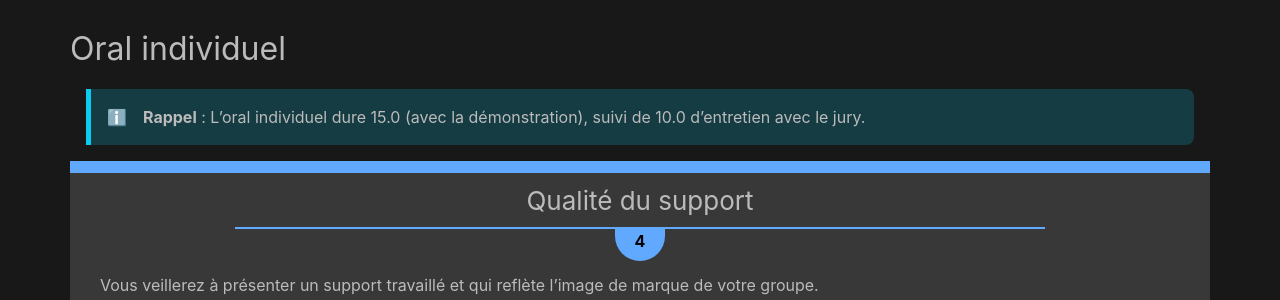
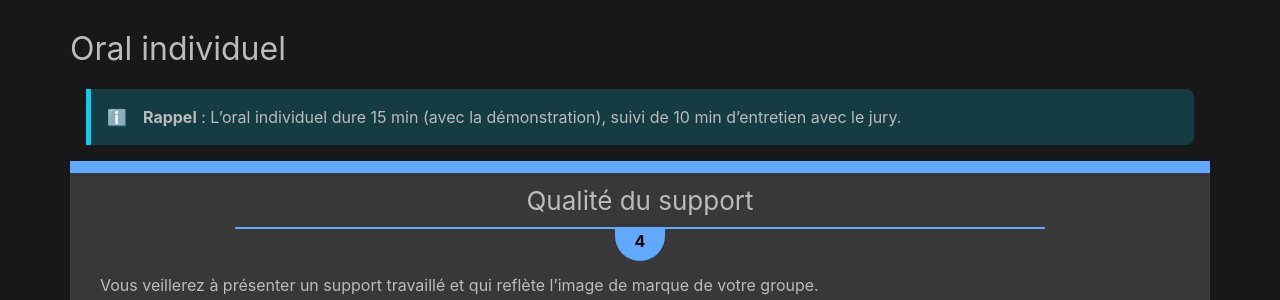
Before and after one commit to 3OLEN/projet-31, a Jekyll site: the page built from docs/_final/1-evaluation.md, in a window 1280 px wide and 900 px high, scrolled down 4654 px. Shown: the part 153-453 px from the top of the window. Built offline with Jekyll 4.4.1, drawn with Linux system fonts in a browser that asks for light colours; some of the changed text lies outside the part shown.

Commit message:
🩹 [Final] Evaluation
* Duration display based on number instead of date

```diff
--- a/docs/_final/1-evaluation.md
+++ b/docs/_final/1-evaluation.md
@@ -14,7 +14,7 @@ groupe permettra au jury d'avoir une première impression sur votre travail d'é
 ## Oral de groupe
 
 {% assign group_oral_step = site.data.defense.group_steps | where_exp: "step", "step.name == 'Oral groupe'" | first %}
-{% assign group_oral_duration = group_oral_step.duration | date: "%M minutes" %}
+{% assign group_oral_duration = group_oral_step.duration | floor | append: " min" %}
 {% assign group_comment = "**Rappel** : L'oral de groupe dure "
     | append: group_oral_duration
     | append: " (avec la démonstration)."
@@ -32,12 +32,12 @@ groupe permettra au jury d'avoir une première impression sur votre travail d'é
     | where_exp: "step", "step.name == 'Oral individuel'"
     | first
 %}
-{% assign student_oral_duration = student_oral_step.duration | date: "%M minutes" %}
+{% assign student_oral_duration = student_oral_step.duration | floor | append: " min" %}
 {% assign student_interview_step = site.data.defense.student_steps
     | where_exp: "step", "step.name == 'Entretien'"
     | first
 %}
-{% assign student_interview_duration = student_interview_step.duration | date: "%M minutes" %}
+{% assign student_interview_duration = student_interview_step.duration | floor | append: " min" %}
 
 {% assign student_comment = "**Rappel** : L'oral individuel dure "
     | append: student_oral_duration
```
